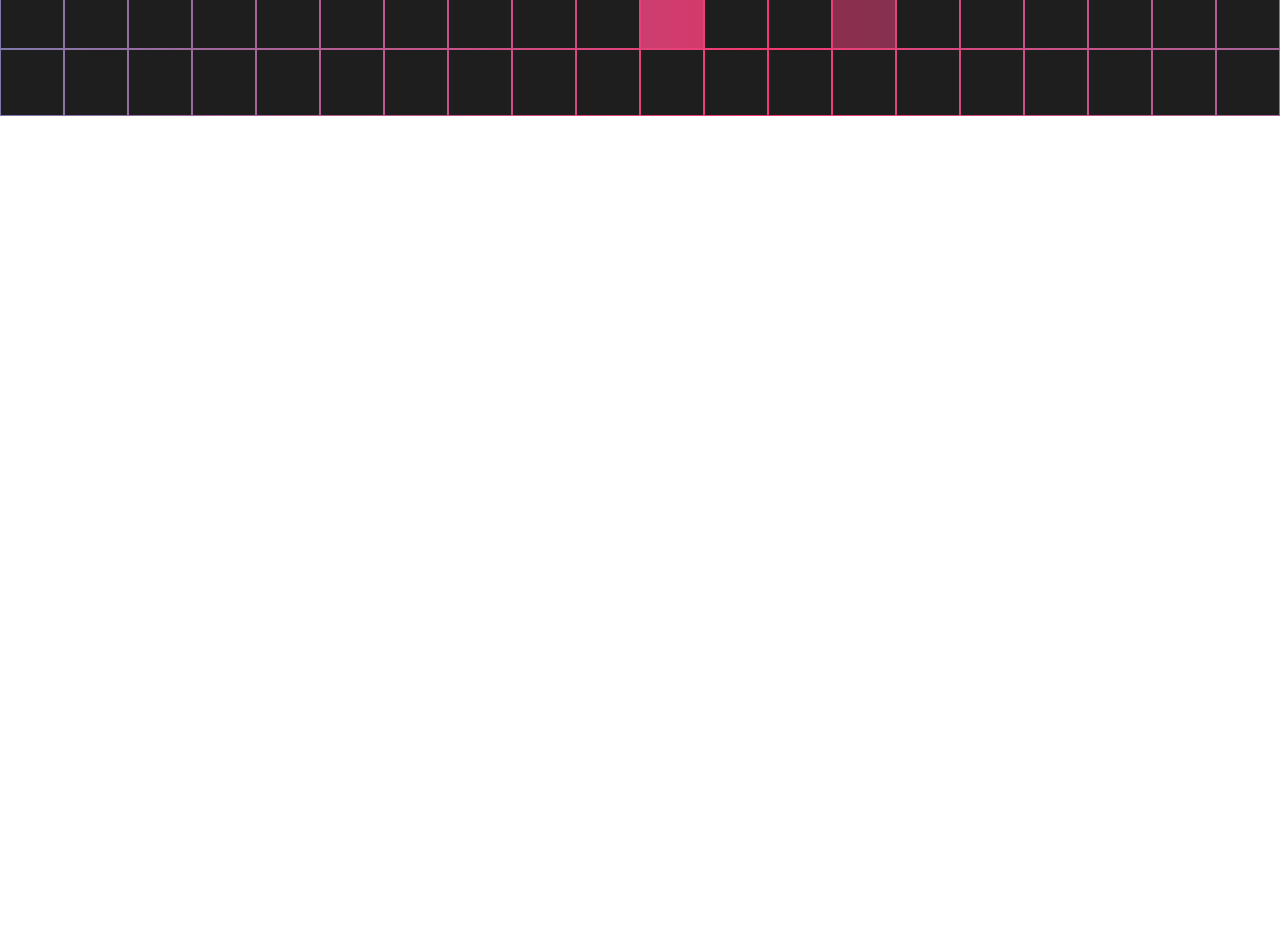
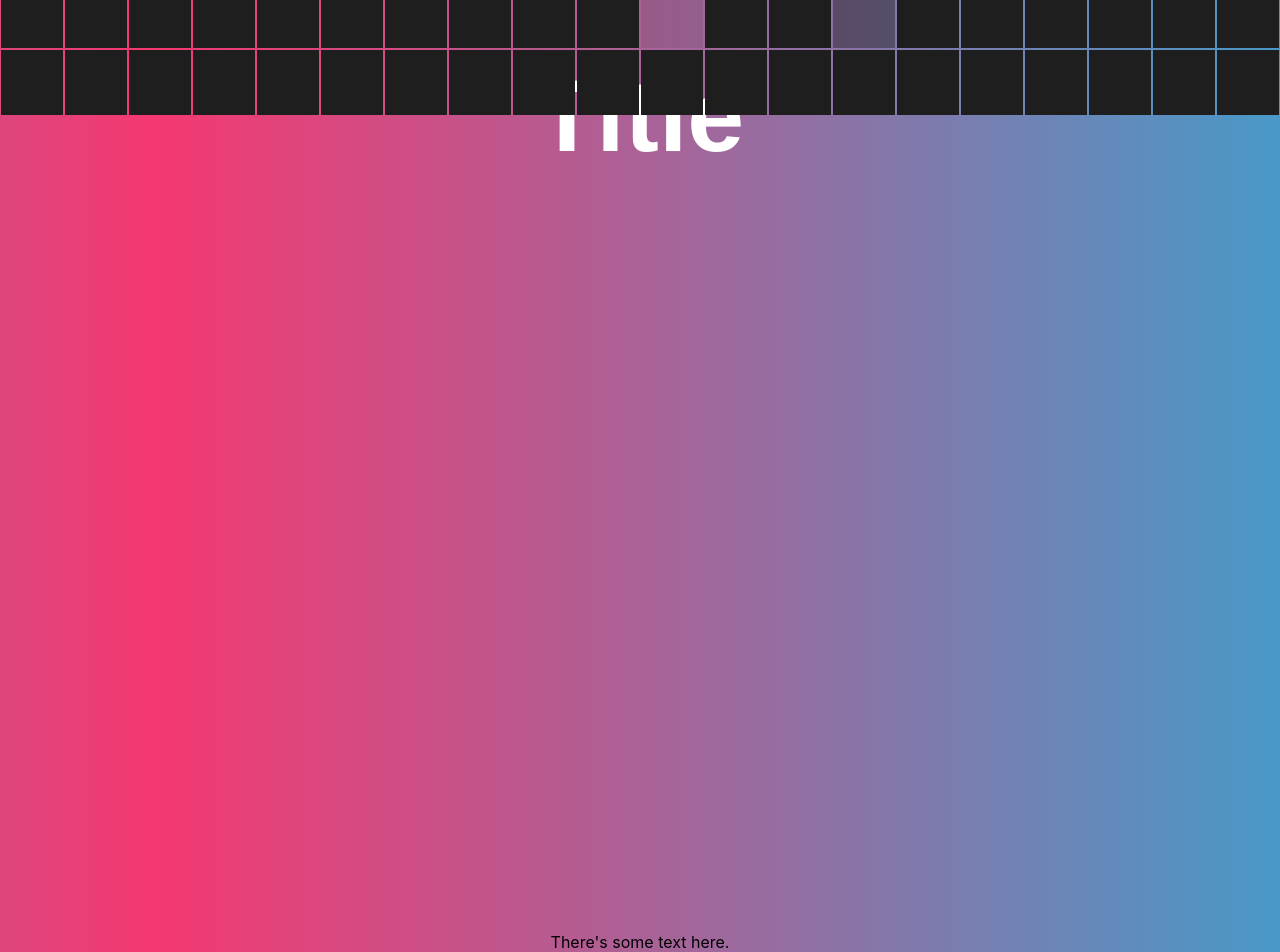
Before and after one commit to tabishz/staggering-grid-effect, a React (Create React App) app: page / in a window 1280 px wide. Shown: the part 684-1636 px from the top of the page. Before the commit the page ends 800 px from the top, so only its background shows below. Built offline with nearby package versions, Linux system fonts and the light colour scheme.

Commit message:
adding centered title

```diff
--- a/public/index.html
+++ b/public/index.html
@@ -9,6 +9,7 @@
   </head>
   <body>
     <noscript>You need to enable JavaScript to run this app.</noscript>
-    <div id="root"></div>
+    <div id="root">
+    </div>
   </body>
 </html>
--- a/src/App.css
+++ b/src/App.css
@@ -48,3 +48,27 @@
 body.toggled > #tiles > .tile:hover {
   opacity: 0.5 !important;
 }
+
+.centered {
+  position: absolute;
+  top: 50%;
+  left: 50%;
+  transform: translate(-50%, -50%);
+}
+
+#title {
+  color: white;
+  font-family: "Rubik", sans-serif;
+  font-size: 8vw;
+  margin: 0px;
+  z-index: 3;
+}
+
+.title-wrapper {
+  transition: transform 0.5s ease-in-out;
+}
+
+.content-wrapper {
+  transition: transform 0.5s ease-in-out; /* Add transition */
+  transform: translateY(100vh);
+}
--- a/src/App.js
+++ b/src/App.js
@@ -1,10 +1,46 @@
+import { useEffect } from 'react';
 import './App.css';
 import TileGrid from './TileGrid';
 
 function App() {
+  useEffect(() => {
+    const titleWrapper = document.querySelector('.title-wrapper');
+    const contentWrapper = document.querySelector('.content-wrapper');
+
+    const handleScroll = () => {
+      const scrollPosition = window.scrollY;
+      console.log(scrollPosition);
+
+      if (scrollPosition > 0) {
+        titleWrapper.style.transform = 'translateY(-100%)'; // Scroll title up out of view
+        contentWrapper.style.transform = 'translateY(0)'; // Scroll content into view
+      } else {
+        titleWrapper.style.transform = 'translateY(0)'; // Reset title position
+        contentWrapper.style.transform = 'translateY(100vh)'; // Move content wrapper off screen
+      }
+    };
+
+    window.addEventListener('scroll', handleScroll);
+
+    // Return a cleanup function to remove the event listener when the component unmounts
+    return () => {
+      window.removeEventListener('scroll', handleScroll);
+    };
+  }, []);
+
   return (
-    <div className="tiles-wrapper">
-      <TileGrid />
+    <div className="App">
+      <div className="tiles-wrapper">
+        <TileGrid />
+      </div>
+      <div className="title-wrapper">
+        <h1 id="title" className="centered">Title</h1>
+      </div>
+      <div className="content-wrapper">
+        <p>
+          There's some text here.
+        </p>
+      </div>
     </div>
   );
 }
```
